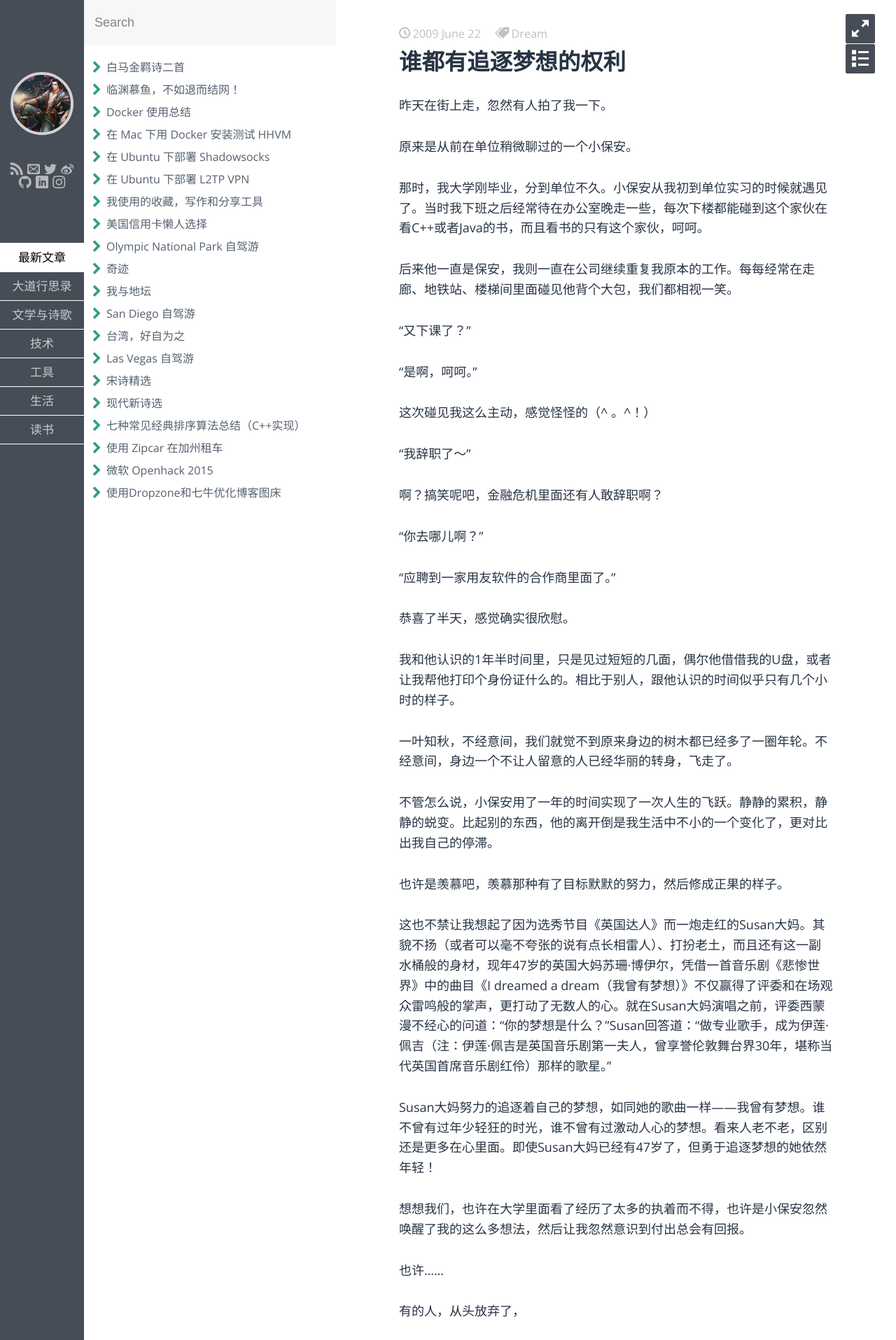
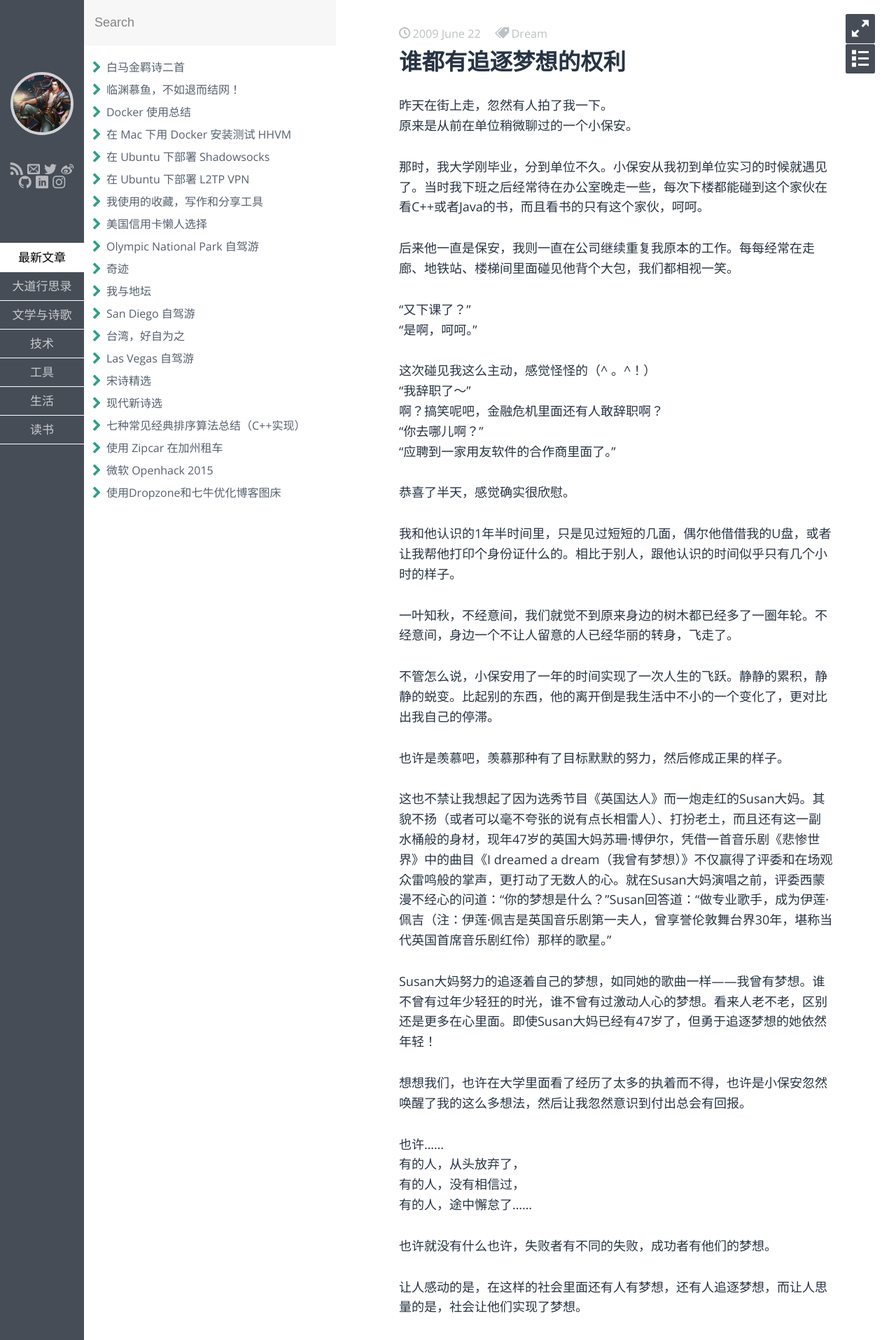
Before and after one commit to fzuo/baimafujinji, a Jekyll site: the page built from _posts/essay/2009-06-22-pursue-dream.md, in a window 1280 px wide. Shown: the top 1915 px of the page at 70% size. Built offline with Jekyll 4.4.1, drawn with Linux system fonts in a browser that asks for light colours; some web fonts are replaced.

```diff
--- a/_posts/essay/2009-06-22-pursue-dream.md
+++ b/_posts/essay/2009-06-22-pursue-dream.md
@@ -8,29 +8,23 @@ keywords: 梦想,追梦
 
 
 
-昨天在街上走，忽然有人拍了我一下。
-
-原来是从前在单位稍微聊过的一个小保安。
+昨天在街上走，忽然有人拍了我一下。<br>
+原来是从前在单位稍微聊过的一个小保安。<br>
 
 那时，我大学刚毕业，分到单位不久。小保安从我初到单位实习的时候就遇见了。当时我下班之后经常待在办公室晚走一些，每次下楼都能碰到这个家伙在看C++或者Java的书，而且看书的只有这个家伙，呵呵。
 
 后来他一直是保安，我则一直在公司继续重复我原本的工作。每每经常在走廊、地铁站、楼梯间里面碰见他背个大包，我们都相视一笑。
 
-“又下课了？”
-
-“是啊，呵呵。”
+“又下课了？”<br>
+“是啊，呵呵。”<br>
 
 
 
-这次碰见我这么主动，感觉怪怪的（^ 。^！）
-
-“我辞职了～”
-
-啊？搞笑呢吧，金融危机里面还有人敢辞职啊？
-
-“你去哪儿啊？”
-
-“应聘到一家用友软件的合作商里面了。”
+这次碰见我这么主动，感觉怪怪的（^ 。^！）<br>
+“我辞职了～”<br>
+啊？搞笑呢吧，金融危机里面还有人敢辞职啊？<br>
+“你去哪儿啊？”<br>
+“应聘到一家用友软件的合作商里面了。”<br>
 
 
 
@@ -56,13 +50,10 @@ Susan大妈努力的追逐着自己的梦想，如同她的歌曲一样——我
 
 想想我们，也许在大学里面看了经历了太多的执着而不得，也许是小保安忽然唤醒了我的这么多想法，然后让我忽然意识到付出总会有回报。
 
-也许……
-
-有的人，从头放弃了，
-
-有的人，没有相信过，
-
-有的人，途中懈怠了……
+也许……<br>
+有的人，从头放弃了，<br>
+有的人，没有相信过，<br>
+有的人，途中懈怠了……<br>
 
 也许就没有什么也许，失败者有不同的失败，成功者有他们的梦想。
 
```
